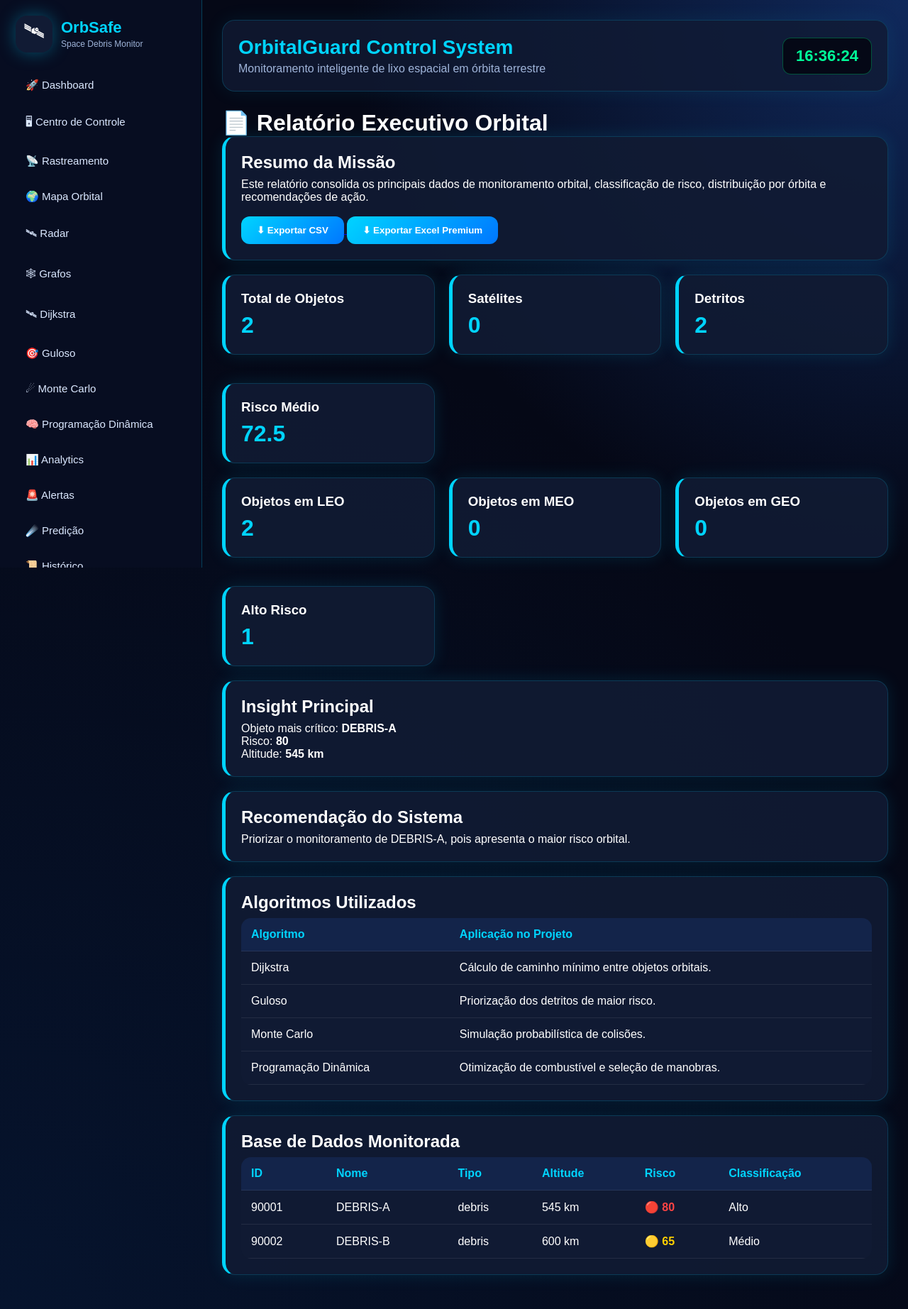
After one commit to felipe-sol/gsdynamic, a Flask app: page /report in a window 1280 px wide. The commit adds this page. Shown: the whole page at 71% size. Run offline with Flask 3, Linux system fonts and the light colour scheme; data that the repository does not hold is empty.

Commit message:
export de csv e xlsx ativados em reports

```diff
--- a/app.py
+++ b/app.py
@@ -2,6 +2,14 @@ from flask import Flask
 from flask import render_template
 from flask import request
 from flask import jsonify
+import csv
+import csv
+from io import StringIO, BytesIO
+from flask import Response, send_file
+from openpyxl import Workbook
+from openpyxl.styles import Font, PatternFill, Alignment
+
+
 
 from services.dynamic_programming import optimize_fuel
 from services.data_service import get_objects
@@ -276,35 +284,409 @@ def collision():
 
 @app.route("/mission-planner", methods=["GET", "POST"])
 def mission_planner():
-
     result = None
 
     if request.method == "POST":
-
-        fuel = int(
-            request.form["fuel"]
-        )
+        fuel = int(request.form["fuel"])
 
         maneuvers = [
-
-            (20, 50),   # custo, benefício
-
-            (40, 80),
-
-            (50, 120),
-
-            (30, 70)
-
+            {
+                "name": "Desviar ISS de zona crítica",
+                "fuel": 20,
+                "benefit": 50
+            },
+            {
+                "name": "Remover DEBRIS-A",
+                "fuel": 40,
+                "benefit": 95
+            },
+            {
+                "name": "Remover DEBRIS-B",
+                "fuel": 35,
+                "benefit": 80
+            },
+            {
+                "name": "Recalcular órbita STARLINK-1001",
+                "fuel": 25,
+                "benefit": 60
+            }
         ]
 
-        result = optimize_fuel(
-            fuel,
-            maneuvers
-        )
+        result = optimize_fuel(fuel, maneuvers)
 
     return render_template(
         "mission_planner.html",
         result=result
+    )
+
+@app.route("/report")
+def report():
+    objects = get_objects()
+
+    total = len(objects)
+
+    satellites = len([
+        o for o in objects
+        if o["type"] == "satellite"
+    ])
+
+    debris = len([
+        o for o in objects
+        if o["type"] == "debris"
+    ])
+
+    average_risk = round(
+        sum(o["risk"] for o in objects) / total,
+        2
+    )
+
+    most_dangerous = max(
+        objects,
+        key=lambda o: o["risk"]
+    )
+
+    high_risk = [
+        o for o in objects
+        if o["risk"] >= 70
+    ]
+
+    leo = len([
+        o for o in objects
+        if o["altitude"] <= 2000
+    ])
+
+    meo = len([
+        o for o in objects
+        if 2000 < o["altitude"] <= 35786
+    ])
+
+    geo = len([
+        o for o in objects
+        if o["altitude"] > 35786
+    ])
+
+    recommendation = (
+        f"Priorizar o monitoramento de {most_dangerous['name']}, "
+        "pois apresenta o maior risco orbital."
+        if most_dangerous["risk"] >= 70
+        else "Cenário orbital dentro de níveis aceitáveis de segurança."
+    )
+
+    return render_template(
+        "report.html",
+        objects=objects,
+        total=total,
+        satellites=satellites,
+        debris=debris,
+        average_risk=average_risk,
+        most_dangerous=most_dangerous,
+        high_risk=high_risk,
+        leo=leo,
+        meo=meo,
+        geo=geo,
+        recommendation=recommendation
+    )
+
+@app.route("/report/export")
+def export_report_csv():
+    objects = get_objects()
+
+    output = StringIO()
+    writer = csv.writer(output)
+
+    total = len(objects)
+    satellites = len([o for o in objects if o["type"] == "satellite"])
+    debris = len([o for o in objects if o["type"] == "debris"])
+    average_risk = round(sum(o["risk"] for o in objects) / total, 2)
+    high_risk = [o for o in objects if o["risk"] >= 70]
+    most_dangerous = max(objects, key=lambda o: o["risk"])
+
+    leo = len([o for o in objects if o["altitude"] <= 2000])
+    meo = len([o for o in objects if 2000 < o["altitude"] <= 35786])
+    geo = len([o for o in objects if o["altitude"] > 35786])
+
+    writer.writerow(["ORBITALGUARD EXECUTIVE REPORT"])
+    writer.writerow([])
+
+    writer.writerow(["SYSTEM_INSIGHTS"])
+    writer.writerow(["total_objects", total])
+    writer.writerow(["total_satellites", satellites])
+    writer.writerow(["total_debris", debris])
+    writer.writerow(["average_risk", average_risk])
+    writer.writerow(["high_risk_objects", len(high_risk)])
+    writer.writerow(["leo_objects", leo])
+    writer.writerow(["meo_objects", meo])
+    writer.writerow(["geo_objects", geo])
+    writer.writerow(["most_dangerous_object", most_dangerous["name"]])
+    writer.writerow(["most_dangerous_risk", most_dangerous["risk"]])
+    writer.writerow([])
+
+    writer.writerow(["ALGORITHMS"])
+    writer.writerow(["Dijkstra", "Caminho mínimo orbital"])
+    writer.writerow(["Greedy", "Priorização de detritos"])
+    writer.writerow(["Monte Carlo", "Simulação probabilística de colisão"])
+    writer.writerow(["Dynamic Programming", "Otimização de combustível"])
+    writer.writerow([])
+
+    writer.writerow(["RECOMMENDATIONS"])
+    if most_dangerous["risk"] >= 70:
+        writer.writerow([
+            f"Priorizar monitoramento/remoção de {most_dangerous['name']}"
+        ])
+    writer.writerow(["Executar simulações Monte Carlo periodicamente"])
+    writer.writerow(["Reavaliar objetos em órbita LEO"])
+    writer.writerow(["Usar Dijkstra para rotas orbitais seguras"])
+    writer.writerow([])
+
+    writer.writerow(["ORBITAL_OBJECTS"])
+    writer.writerow([
+        "id",
+        "name",
+        "type",
+        "altitude_km",
+        "risk",
+        "risk_classification",
+        "orbit_region",
+        "recommendation"
+    ])
+
+    for obj in objects:
+        risk = obj["risk"]
+        altitude = obj["altitude"]
+
+        if risk >= 70:
+            risk_classification = "ALTO"
+            recommendation = "Priorizar monitoramento/remocao"
+        elif risk >= 40:
+            risk_classification = "MEDIO"
+            recommendation = "Monitorar com frequencia"
+        else:
+            risk_classification = "BAIXO"
+            recommendation = "Monitoramento normal"
+
+        if altitude <= 2000:
+            orbit_region = "LEO"
+        elif altitude <= 35786:
+            orbit_region = "MEO"
+        else:
+            orbit_region = "GEO"
+
+        writer.writerow([
+            obj["id"],
+            obj["name"],
+            obj["type"],
+            altitude,
+            risk,
+            risk_classification,
+            orbit_region,
+            recommendation
+        ])
+
+    response = Response(
+        output.getvalue(),
+        mimetype="text/csv"
+    )
+
+    response.headers["Content-Disposition"] = (
+        "attachment; filename=orbitalguard_report.csv"
+    )
+
+    return response
+
+@app.route("/report/export/excel")
+def export_report_excel():
+    objects = get_objects()
+
+    total = len(objects)
+    satellites = len([o for o in objects if o["type"] == "satellite"])
+    debris = len([o for o in objects if o["type"] == "debris"])
+    average_risk = round(sum(o["risk"] for o in objects) / total, 2)
+    high_risk = [o for o in objects if o["risk"] >= 70]
+    most_dangerous = max(objects, key=lambda o: o["risk"])
+
+    leo = len([o for o in objects if o["altitude"] <= 2000])
+    meo = len([o for o in objects if 2000 < o["altitude"] <= 35786])
+    geo = len([o for o in objects if o["altitude"] > 35786])
+
+    wb = Workbook()
+
+    header_fill = PatternFill(
+        start_color="00D4FF",
+        end_color="00D4FF",
+        fill_type="solid"
+    )
+
+    title_font = Font(
+        bold=True,
+        size=16
+    )
+
+    header_font = Font(
+        bold=True,
+        color="000000"
+    )
+
+    # DASHBOARD
+    ws = wb.active
+    ws.title = "Dashboard"
+
+    ws["A1"] = "OrbitalGuard Executive Report"
+    ws["A1"].font = title_font
+
+    dashboard_data = [
+        ["Indicador", "Valor"],
+        ["Total de objetos", total],
+        ["Satélites", satellites],
+        ["Detritos", debris],
+        ["Risco médio", average_risk],
+        ["Objetos de alto risco", len(high_risk)],
+        ["LEO", leo],
+        ["MEO", meo],
+        ["GEO", geo],
+        ["Objeto mais perigoso", most_dangerous["name"]],
+        ["Risco do objeto mais perigoso", most_dangerous["risk"]]
+    ]
+
+    for row in dashboard_data:
+        ws.append(row)
+
+    # OBJECTS
+    ws2 = wb.create_sheet("Objects")
+
+    headers = [
+        "ID",
+        "Nome",
+        "Tipo",
+        "Altitude km",
+        "Risco",
+        "Classificação",
+        "Região orbital",
+        "Recomendação"
+    ]
+
+    ws2.append(headers)
+
+    for obj in objects:
+        risk = obj["risk"]
+        altitude = obj["altitude"]
+
+        if risk >= 70:
+            classification = "ALTO"
+            recommendation = "Priorizar monitoramento/remocao"
+        elif risk >= 40:
+            classification = "MEDIO"
+            recommendation = "Monitorar com frequencia"
+        else:
+            classification = "BAIXO"
+            recommendation = "Monitoramento normal"
+
+        if altitude <= 2000:
+            orbit = "LEO"
+        elif altitude <= 35786:
+            orbit = "MEO"
+        else:
+            orbit = "GEO"
+
+        ws2.append([
+            obj["id"],
+            obj["name"],
+            obj["type"],
+            altitude,
+            risk,
+            classification,
+            orbit,
+            recommendation
+        ])
+
+    # RISK ANALYSIS
+    ws3 = wb.create_sheet("Risk Analysis")
+
+    ws3.append(["Objeto", "Risco", "Classificação"])
+
+    for obj in sorted(objects, key=lambda o: o["risk"], reverse=True):
+        risk = obj["risk"]
+
+        if risk >= 70:
+            classification = "ALTO"
+        elif risk >= 40:
+            classification = "MEDIO"
+        else:
+            classification = "BAIXO"
+
+        ws3.append([
+            obj["name"],
+            risk,
+            classification
+        ])
+
+    # INSIGHTS
+    ws4 = wb.create_sheet("Executive Insights")
+
+    ws4.append(["Insight", "Descrição"])
+
+    ws4.append([
+        "Objeto mais perigoso",
+        f"{most_dangerous['name']} com risco {most_dangerous['risk']}"
+    ])
+
+    ws4.append([
+        "Recomendação principal",
+        f"Priorizar monitoramento/remoção de {most_dangerous['name']}"
+        if most_dangerous["risk"] >= 70
+        else "Cenário orbital dentro de níveis aceitáveis"
+    ])
+
+    ws4.append([
+        "Dijkstra",
+        "Usado para calcular caminho mínimo orbital"
+    ])
+
+    ws4.append([
+        "Guloso",
+        "Usado para priorizar detritos de maior risco"
+    ])
+
+    ws4.append([
+        "Monte Carlo",
+        "Usado para simular probabilidade de colisão"
+    ])
+
+    ws4.append([
+        "Programação Dinâmica",
+        "Usada para otimizar combustível e manobras"
+    ])
+
+    for sheet in wb.worksheets:
+        for cell in sheet[1]:
+            cell.fill = header_fill
+            cell.font = header_font
+            cell.alignment = Alignment(horizontal="center")
+
+        for column_cells in sheet.columns:
+            max_length = 0
+            column = column_cells[0].column_letter
+
+            for cell in column_cells:
+                if cell.value:
+                    max_length = max(
+                        max_length,
+                        len(str(cell.value))
+                    )
+
+            sheet.column_dimensions[column].width = max_length + 4
+
+    file_stream = BytesIO()
+    wb.save(file_stream)
+    file_stream.seek(0)
+
+    return send_file(
+        file_stream,
+        as_attachment=True,
+        download_name="orbitalguard_report.xlsx",
+        mimetype=(
+            "application/vnd.openxmlformats-officedocument."
+            "spreadsheetml.sheet"
+        )
     )
 
 @app.route("/route")
--- a/requirements.txt
+++ b/requirements.txt
@@ -11,3 +11,4 @@ Flask-SQLAlchemy==3.1.1
 python-dotenv==1.1.1
 gunicorn==23.0.0
 pyvis==0.3.2
+openpyxl==3.1.5
--- a/templates/base.html
+++ b/templates/base.html
@@ -39,6 +39,7 @@
             <a href="/alerts">🚨 Alertas</a>
             <a href="/prediction">☄️ Predição</a>
             <a href="/history">📜 Histórico</a>
+            <a href="/report">📄 Relatório</a>
         </nav>
 
         <div class="mini-orbit">
--- /dev/null
+++ b/templates/report.html
@@ -0,0 +1,177 @@
+{% extends 'base.html' %}
+
+{% block content %}
+
+<h1>📄 Relatório Executivo Orbital</h1>
+
+<div class="card">
+    <h2>Resumo da Missão</h2>
+    <p>
+        Este relatório consolida os principais dados de monitoramento orbital,
+        classificação de risco, distribuição por órbita e recomendações de ação.
+    </p>
+
+    <br>
+
+    <a href="/report/export">
+    <button>⬇ Exportar CSV</button>
+</a>
+
+<a href="/report/export/excel">
+    <button>⬇ Exportar Excel Premium</button>
+</a>
+</div>
+
+<div class="cards">
+
+    <div class="card">
+        <h3>Total de Objetos</h3>
+        <h1>{{ total }}</h1>
+    </div>
+
+    <div class="card">
+        <h3>Satélites</h3>
+        <h1>{{ satellites }}</h1>
+    </div>
+
+    <div class="card">
+        <h3>Detritos</h3>
+        <h1>{{ debris }}</h1>
+    </div>
+
+    <div class="card">
+        <h3>Risco Médio</h3>
+        <h1>{{ average_risk }}</h1>
+    </div>
+
+</div>
+
+<div class="cards">
+
+    <div class="card">
+        <h3>Objetos em LEO</h3>
+        <h1>{{ leo }}</h1>
+    </div>
+
+    <div class="card">
+        <h3>Objetos em MEO</h3>
+        <h1>{{ meo }}</h1>
+    </div>
+
+    <div class="card">
+        <h3>Objetos em GEO</h3>
+        <h1>{{ geo }}</h1>
+    </div>
+
+    <div class="card">
+        <h3>Alto Risco</h3>
+        <h1>{{ high_risk|length }}</h1>
+    </div>
+
+</div>
+
+<div class="card">
+    <h2>Insight Principal</h2>
+
+    <p>
+        Objeto mais crítico:
+        <strong>{{ most_dangerous.name }}</strong>
+    </p>
+
+    <p>
+        Risco:
+        <strong>{{ most_dangerous.risk }}</strong>
+    </p>
+
+    <p>
+        Altitude:
+        <strong>{{ most_dangerous.altitude }} km</strong>
+    </p>
+</div>
+
+<div class="card">
+    <h2>Recomendação do Sistema</h2>
+
+    <p>
+        {{ recommendation }}
+    </p>
+</div>
+
+<div class="card">
+    <h2>Algoritmos Utilizados</h2>
+
+    <table>
+        <tr>
+            <th>Algoritmo</th>
+            <th>Aplicação no Projeto</th>
+        </tr>
+
+        <tr>
+            <td>Dijkstra</td>
+            <td>Cálculo de caminho mínimo entre objetos orbitais.</td>
+        </tr>
+
+        <tr>
+            <td>Guloso</td>
+            <td>Priorização dos detritos de maior risco.</td>
+        </tr>
+
+        <tr>
+            <td>Monte Carlo</td>
+            <td>Simulação probabilística de colisões.</td>
+        </tr>
+
+        <tr>
+            <td>Programação Dinâmica</td>
+            <td>Otimização de combustível e seleção de manobras.</td>
+        </tr>
+    </table>
+</div>
+
+<div class="card">
+    <h2>Base de Dados Monitorada</h2>
+
+    <table>
+        <tr>
+            <th>ID</th>
+            <th>Nome</th>
+            <th>Tipo</th>
+            <th>Altitude</th>
+            <th>Risco</th>
+            <th>Classificação</th>
+        </tr>
+
+        {% for obj in objects %}
+
+        <tr>
+            <td>{{ obj.id }}</td>
+            <td>{{ obj.name }}</td>
+            <td>{{ obj.type }}</td>
+            <td>{{ obj.altitude }} km</td>
+
+            <td>
+                {% if obj.risk >= 70 %}
+                    <span class="risk-high">🔴 {{ obj.risk }}</span>
+                {% elif obj.risk >= 40 %}
+                    <span class="risk-medium">🟡 {{ obj.risk }}</span>
+                {% else %}
+                    <span class="risk-low">🟢 {{ obj.risk }}</span>
+                {% endif %}
+            </td>
+
+            <td>
+                {% if obj.risk >= 70 %}
+                    Alto
+                {% elif obj.risk >= 40 %}
+                    Médio
+                {% else %}
+                    Baixo
+                {% endif %}
+            </td>
+        </tr>
+
+        {% endfor %}
+    </table>
+</div>
+
+{% endblock %}
```
Also changed, not shown: services/dynamic_programming.py (+32 -16 lines), templates/mission_planner.html (+33 -32 lines).
